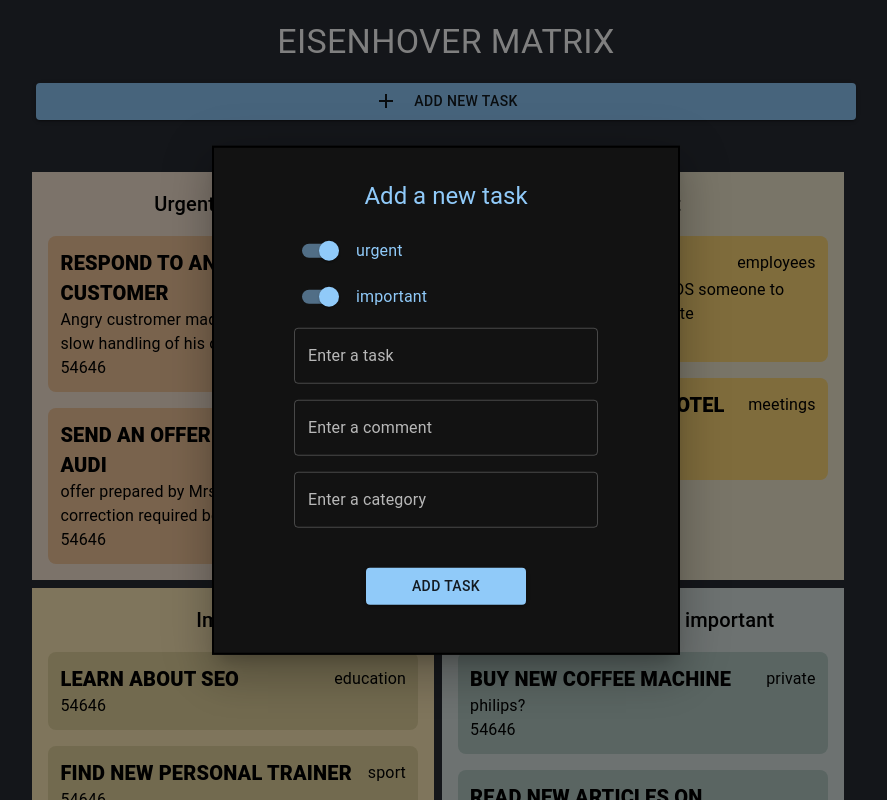
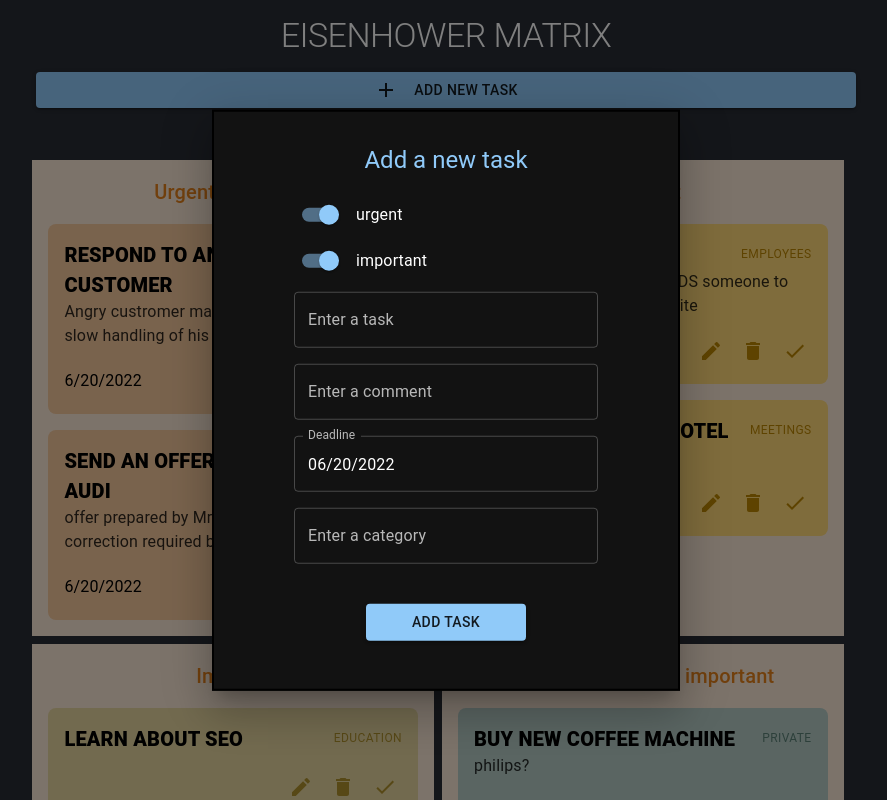
Before and after one commit to barbaradyguda/cdq-eisenhower-matrix, a React (Create React App) app: page / in a window 1280 px wide. Both pictures are taken after a click on the button "ADD NEW TASK". Shown: the top 800 px of the page, without its empty margins (194-1081 px from the left). Built offline with nearby package versions, Linux system fonts and the light colour scheme.

Commit message:
improvements and delete/done functions

```diff
--- a/index.html
+++ b/index.html
@@ -7,6 +7,6 @@
     <title>Eisenhower Matrix</title>
 </head>
 <body>
-    <script src="dist/App.js"></script>
+
 </body>
 </html>
--- a/package.json
+++ b/package.json
@@ -8,6 +8,7 @@
     "@mui/icons-material": "^5.8.4",
     "@mui/material": "^5.8.4",
     "@mui/styled-engine-sc": "^5.8.0",
+    "@mui/x-date-pickers": "^5.0.0-alpha.6",
     "@testing-library/jest-dom": "^5.16.4",
     "@testing-library/react": "^13.3.0",
     "@testing-library/user-event": "^13.5.0",
@@ -15,6 +16,7 @@
     "@types/node": "^16.11.41",
     "@types/react": "^18.0.14",
     "@types/react-dom": "^18.0.5",
+    "date-fns": "^2.28.0",
     "react": "^18.2.0",
     "react-dom": "^18.2.0",
     "react-scripts": "5.0.1",
--- a/src/App.css
+++ b/src/App.css
@@ -50,6 +50,11 @@
   text-align: left;
 }
 
+.Square:hover {
+  box-shadow: 0 0 5px white;
+  transform: scale(1.01)
+}
+
 @import url("https://fonts.googleapis.com/css2?family=Open+Sans&display=swap");
 
 /* @media (prefers-reduced-motion: no-preference) {
--- a/src/App.tsx
+++ b/src/App.tsx
@@ -1,56 +1,33 @@
 import React, { useState, useEffect } from "react";
 import "./App.css";
-import { TabClassKey, Typography } from "@mui/material";
+import { Typography } from "@mui/material";
 import Form from "./components/form";
 import { Task } from "./model";
-import { Category } from "@mui/icons-material";
 import Matrix from "./components/matrix";
-import {initialValuesUI, initialValuesU, initialValuesI, initialValuesO} from "./initialValues"
+import {
+  initialValuesUI,
+  initialValuesU,
+  initialValuesI,
+  initialValuesO,
+} from "./initialValues";
 
-// let name: string = "basia";
-// let age: number | string = 22;
-// let isStudent: boolean;
-// isStudent = true;
-// let hobbies: string[];
-// let role: [number, string];
-// role = [5, "11"];
-
-// type Person = {
-//   name: string;
-//   age?: number | string;
-// };
-// let person: Person = {
-//   name: "basia",
-//   age: 26,
-// };
-
-// type test = Person & {
-//   city: string;
-// };
-
-// let checkIt: test = {
-//   name: "aaa",
-//   age: "33",
-//   city: "blue",
-// };
-
-// let personName: unknown;
-
-// let printName: (name: string) => unknown;
 
 const App: React.FC = () => {
   const [task, setTask] = useState<Task>({} as Task);
   const [tasks, setTasks] = useState<Task[]>([]);
 
-  const [urgentImportantTasks, setUrgentImportantTasks] = useState<Task[]>(initialValuesUI);
+  const [urgentImportantTasks, setUrgentImportantTasks] =
+    useState<Task[]>(initialValuesUI);
   const [urgentTasks, setUrgentTasks] = useState<Task[]>(initialValuesU);
   const [importantTasks, setImportantTasks] = useState<Task[]>(initialValuesI);
   const [otherTasks, setOtherTasks] = useState<Task[]>(initialValuesO);
 
-  console.log(urgentImportantTasks);
   return (
+
       <div className="App">
-      <Typography className="Header">Eisenhover Matrix</Typography>
+        <Typography variant="h1" className="Header">
+          Eisenhower Matrix
+        </Typography>
         <Form
           urgentImportantTasks={urgentImportantTasks}
           setUrgentImportantTasks={setUrgentImportantTasks}
@@ -73,6 +50,7 @@ const App: React.FC = () => {
           setOtherTasks={setOtherTasks}
         />
       </div>
+
   );
 };
 
--- a/src/components/form/index.tsx
+++ b/src/components/form/index.tsx
@@ -10,6 +10,9 @@ import {
   Box,
 } from "@mui/material";
 import AddIcon from "@mui/icons-material/Add";
+import { AdapterDateFns } from "@mui/x-date-pickers/AdapterDateFns";
+import { LocalizationProvider } from "@mui/x-date-pickers/LocalizationProvider";
+import { DatePicker } from "@mui/x-date-pickers/DatePicker";
 
 const style = {
   position: "absolute" as "absolute",
@@ -22,8 +25,6 @@ const style = {
   boxShadow: 24,
   p: 4,
 };
-
-const label = { inputProps: { "aria-label": "Switch demo" } };
 
 interface Props {
   urgentImportantTasks: Task[];
@@ -48,13 +49,12 @@ const Form = ({
 }: Props) => {
   const [urgent, setUrgent] = useState<boolean>(true);
   const [important, setImportant] = useState<boolean>(true);
-  const [id, setId] = useState<number>();
   const [title, setTitle] = useState<string>("");
   const [comment, setComment] = useState<string>("");
-  const [deadline, setDeadline] = useState<number>();
+  const [deadline, setDeadline] = React.useState<Date | null>(new Date());
   const [category, setCategory] = useState<string>("");
-  const [isDone, setIsDone] = useState<boolean>();
   const [open, setOpen] = React.useState(false);
+  const [error, setError] = React.useState("");
   const handleOpen = () => setOpen(true);
   const handleClose = () => setOpen(false);
 
@@ -64,12 +64,14 @@ const Form = ({
     setTitle("");
     setComment("");
     setCategory("");
-    setIsDone(undefined);
   };
 
   const handleAdd = (e: React.FormEvent) => {
     e.preventDefault();
-    console.debug("here");
+    if (!title) {
+      setError("title");
+      return false;
+    }
     if (urgent && important) {
       setUrgentImportantTasks([
         ...urgentImportantTasks,
@@ -79,7 +81,7 @@ const Form = ({
           id: Date.now(),
           title: title || " ",
           comment: comment || " ",
-          deadline: Date.now(),
+          deadline: new Date(),
           category: category || " ",
           isDone: false,
         },
@@ -93,7 +95,7 @@ const Form = ({
           id: Date.now(),
           title: title || " ",
           comment: comment || " ",
-          deadline: Date.now(),
+          deadline: new Date(),
           category: category || " ",
           isDone: false,
         },
@@ -107,7 +109,7 @@ const Form = ({
           id: Date.now(),
           title: title || " ",
           comment: comment || " ",
-          deadline: Date.now(),
+          deadline: new Date(),
           category: category || " ",
           isDone: false,
         },
@@ -121,20 +123,21 @@ const Form = ({
           id: Date.now(),
           title: title || " ",
           comment: comment || " ",
-          deadline: Date.now(),
+          deadline: new Date(),
           category: category || " ",
           isDone: false,
         },
       ]);
     }
-
+    setError("");
     clearForm();
     handleClose();
   };
 
+
   return (
     <>
-      <Button variant="contained" onClick={handleOpen} sx={{ width: "64%" }}>
+      <Button variant="contained" onClick={handleOpen} sx={{ width: {lg: "64%", md: "80%", xs:"90%"} }}>
         <AddIcon sx={{ marginRight: 2 }} />
         Add new task
       </Button>
@@ -146,28 +149,46 @@ const Form = ({
       >
         <Box sx={style}>
           <form className="Form" id="form" onSubmit={handleAdd}>
-            <Typography id="server-modal-title" variant="h5" component="h2" color="primary" sx={{mb:2}}>
+            <Typography
+              id="server-modal-title"
+              variant="h5"
+              component="h2"
+              color="primary"
+              sx={{ mb: 2 }}
+            >
               Add a new task
             </Typography>
-            {/* <Typography id="server-modal-description" sx={{ pt: 2, mb:2 }} color="primary">
-              If you disable JavaScript, you will still see me.
-            </Typography> */}
-            <div style={{display: "flex", flexDirection: "column", justifyContent: "left", width: "80%"}}>
-            <div style={{ display: "flex", alignItems: "center", padding:4 }}>
+            <div
+              style={{
+                display: "flex",
+                flexDirection: "column",
+                justifyContent: "left",
+                width: "80%",
+              }}
+            >
+              <div
+                style={{ display: "flex", alignItems: "center", padding: 4 }}
+              >
                 <Switch
                   checked={urgent}
                   onChange={(e) => setUrgent(!urgent)}
                   inputProps={{ "aria-label": "controlled" }}
                 />
-              <Typography color="primary" sx={{ml:1}}>urgent</Typography>
+                <Typography  sx={{ ml: 1, color: "white" }}>
+                  urgent
+                </Typography>
               </div>
-            <div style={{ display: "flex", alignItems: "center", padding:4  }}>
+              <div
+                style={{ display: "flex", alignItems: "center", padding: 4 }}
+              >
                 <Switch
                   checked={important}
                   onChange={(e) => setImportant(!important)}
                   inputProps={{ "aria-label": "controlled" }}
                 />
-              <Typography color="primary" sx={{ml:1}}>important</Typography>
+                <Typography color="primary" sx={{ ml: 1, color: "white" }}>
+                  important
+                </Typography>
               </div>
 
               <TextField
@@ -176,7 +197,9 @@ const Form = ({
                 variant="outlined"
                 value={title}
                 onChange={(e) => setTitle(e.target.value)}
-              sx={{ margin:1 }}
+                error={error === "title"}
+                helperText={error === "title" && "required"}
+                sx={{ margin: 1 }}
               />
               <TextField
                 id="outlined-basic"
@@ -184,15 +207,28 @@ const Form = ({
                 variant="outlined"
                 value={comment}
                 onChange={(e) => setComment(e.target.value)}
-              sx={{ margin:1 }}
+                sx={{ margin: 1 }}
               />
+
+              <LocalizationProvider dateAdapter={AdapterDateFns}>
+                {urgent && (
+                  <DatePicker
+                    label="Deadline"
+                    value={deadline}
+                    onChange={(newValue) => setDeadline(newValue)}
+                    renderInput={(props) => (
+                      <TextField {...props} sx={{ margin: 1 }} />
+                    )}
+                  />
+                )}
+              </LocalizationProvider>
               <TextField
                 id="outlined-basic"
                 label="Enter a category"
                 variant="outlined"
                 value={category}
                 onChange={(e) => setCategory(e.target.value)}
-              sx={{ margin:1 }}
+                sx={{ margin: 1 }}
               />
             </div>
             <Button
@@ -200,7 +236,7 @@ const Form = ({
               className="Button"
               type="submit"
               form="form"
-              sx={{marginTop: 4, marginBottom: 2, width: "40%"}}
+              sx={{ marginTop: 4, marginBottom: 2, width: "40%" }}
             >
               Add task
             </Button>
@@ -211,7 +247,4 @@ const Form = ({
   );
 };
 
-export default Form;
-function e(e: any) {
-  throw new Error("Function not implemented.");
-}
+export default Form
--- a/src/components/matrix/index.tsx
+++ b/src/components/matrix/index.tsx
@@ -27,6 +27,116 @@ const Matrix = ({
   otherTasks,
   setOtherTasks,
 }: Props) => {
+  let taskTypes: Array<Task[]> = [
+    urgentImportantTasks,
+    urgentTasks,
+    importantTasks,
+    otherTasks,
+  ];
+
+  const handleDone = (id: number, singleTask: Task) => {
+    {
+      singleTask.urgent &&
+        singleTask.important &&
+        setUrgentImportantTasks(
+          urgentImportantTasks.map((urgentImportantTask) =>
+            urgentImportantTask.id === id
+              ? { ...urgentImportantTask, isDone: !urgentImportantTask.isDone }
+              : urgentImportantTask
+          )
+        );
+    }
+    {
+      singleTask.urgent &&
+        setUrgentTasks(
+          urgentTasks.map((urgentTask) =>
+            urgentTask.id === id
+              ? { ...urgentTask, isDone: !urgentTask.isDone }
+              : urgentTask
+          )
+        );
+    }
+    {
+      singleTask.important &&
+        setImportantTasks(
+          importantTasks.map((importantTask) =>
+            importantTask.id === id
+              ? { ...importantTask, isDone: !importantTask.isDone }
+              : importantTask
+          )
+        );
+    }
+    {
+      !singleTask.urgent &&
+        !singleTask.important &&
+        setOtherTasks(
+          otherTasks.map((otherTask) =>
+            otherTask.id === id
+              ? { ...otherTask, isDone: !otherTask.isDone }
+              : otherTask
+          )
+        );
+    }
+  };
+
+  const handleDelete = (id: number, singleTask: Task) => {
+    {
+      singleTask.urgent &&
+        singleTask.important &&
+        setUrgentImportantTasks(
+          urgentImportantTasks.filter(
+            (urgentImportantTask) => urgentImportantTask.id !== id
+          )
+        );
+    }
+    {
+      singleTask.urgent &&
+        setUrgentTasks(
+          urgentTasks.filter((urgentTask) => urgentTask.id !== id)
+        );
+    }
+    {
+      singleTask.important &&
+        setImportantTasks(
+          importantTasks.filter((importantTask) => importantTask.id !== id)
+        );
+    }
+    {
+      !singleTask.urgent &&
+        !singleTask.important &&
+        setOtherTasks(otherTasks.filter((otherTask) => otherTask.id !== id));
+    }
+  };
+
+  const getSquareTitle = (taskType) => {
+    switch (taskType) {
+      case urgentImportantTasks:
+        return "Urgent & Important";
+      case urgentTasks:
+        return "Urgent ";
+      case importantTasks:
+        return "Important";
+      case otherTasks:
+        return "Not urgent & Not important";
+      default:
+        return " ";
+    }
+  };
+
+  const getTasks = (taskType) => {
+    return (
+      taskType &&
+      taskType.map((task, index) => (
+        <MatrixSquare
+          index={index}
+          singleTask={task}
+          handleDone={handleDone}
+          handleDelete={handleDelete}
+        />
+      ))
+    );
+  };
+
   return (
     <>
       <Box
@@ -40,52 +150,27 @@ const Matrix = ({
           minHeight: 210,
         }}
       >
-
-        <Grid container spacing={2} sx={{ width: "64%" }}>
-          <Grid
-            item
-            xs={6}
-            style={{ backgroundColor: "#fae8d6", border: "4px solid #282c34" }}
-          >
-       <Typography variant="h6" sx={{pb:2}}> Urgent & Important</Typography>
-            {urgentImportantTasks &&
-              urgentImportantTasks.map((urgentImportantTask) => (
-                <MatrixSquare singleTask={urgentImportantTask} />
-              ))}
-          </Grid>
-          <Grid
-            item
-            xs={6}
-            style={{ backgroundColor: "#f3ebd1", border: "4px solid #282c34" }}
-          >
-                   <Typography variant="h6" sx={{pb:2}}> Urgent</Typography>
-            {urgentTasks &&
-              urgentTasks.map((urgentTask) => (
-                <MatrixSquare singleTask={urgentTask} />
-              ))}
-          </Grid>
-          <Grid
-            item
-            xs={6}
-            style={{ backgroundColor: "#ffecba", border: "4px solid #282c34" }}
-          >
-              <Typography variant="h6" sx={{pb:2}}>  Important</Typography>
-            {importantTasks &&
-              importantTasks.map((importantTask) => (
-                <MatrixSquare singleTask={importantTask} />
-              ))}
-          </Grid>
-          <Grid
-            item
-            xs={6}
-            style={{ backgroundColor: "#dbe6e3", border: "4px solid #282c34" }}
-          >
-              <Typography variant="h6" sx={{pb:2}}> Not urgent & Not important</Typography>
-            {otherTasks &&
-              otherTasks.map((otherTask) => (
-                <MatrixSquare singleTask={otherTask} />
-              ))}
-          </Grid>
+        <Grid
+          container
+          spacing={2}
+          sx={{ width: { lg: "64%", md: "80%", xs: "90%" } }}
+        >
+          {taskTypes &&
+            taskTypes.map((taskType) => (
+              <Grid
+                item
+                xs={6}
+                style={{
+                  backgroundColor: "#fae8d6",
+                  border: "4px solid #282c34",
+                }}
+              >
+                <Typography variant="h6" sx={{ pb: 2, color: "#E4801B" }}>
+                  {getSquareTitle(taskType)}
+                </Typography>
+                {getTasks(taskType)}
+              </Grid>
+            ))}
         </Grid>
       </Box>
     </>
--- a/src/components/matrix/singleTask.tsx
+++ b/src/components/matrix/singleTask.tsx
@@ -1,14 +1,18 @@
 import React from "react";
 import { Task } from "../../model";
 import "../../App.css";
-import { Typography } from "@mui/material";
+import { Typography, Stack, IconButton } from "@mui/material";
+import { Edit, Delete, Done } from "@mui/icons-material";
 
 interface Props {
+  index: number;
   singleTask: Task;
+  handleDone: (id: number, singleTask: Task) => void;
+  handleDelete: (id: number, singleTask: Task) => void;
 }
 
-const MatrixSquare = ({ singleTask }: Props) => {
-  const getColor = (task: Task) => {
+const MatrixSquare = ({ index, singleTask, handleDone,handleDelete }: Props) => {
+  const getBackgroundColor = (task: Task) => {
     if (task.urgent && task.important) {
       return "#F3C79B";
     } else if (task.important) {
@@ -20,6 +24,18 @@ const MatrixSquare = ({ singleTask }: Props) => {
     }
   };
 
+  const getColor = (task: Task) => {
+    if (task.urgent && task.important) {
+      return "#CB7218";
+    } else if (task.important) {
+      return "#B0922D";
+    } else if (task.urgent) {
+      return "#BD8700";
+    } else {
+      return "#5A8176";
+    }
+  };
+
   return (
     <div
       style={{
@@ -27,12 +43,15 @@ const MatrixSquare = ({ singleTask }: Props) => {
         flexDirection: "column",
         alignItems: "left",
         textAlign: "left",
-        padding: 12,
+        padding: 16,
         marginRight: 16,
         marginBottom: 16,
-        backgroundColor: getColor(singleTask),
-        borderRadius: 8
+        backgroundColor: getBackgroundColor(singleTask),
+        borderRadius: 8,
+        opacity: singleTask.isDone ? 0.6 : 1,
+        transition: "0.2s",
       }}
+      className={"Square"}
     >
       <div
         style={{
@@ -42,15 +61,58 @@ const MatrixSquare = ({ singleTask }: Props) => {
         }}
       >
         <Typography
-          style={{ fontSize: 20, fontWeight: 800, textTransform: "uppercase" }}
+          sx={{
+            fontSize: 20,
+             fontWeight: 800,
+             textTransform: "uppercase",
+             textDecoration: singleTask.isDone ? "line-through" : "none"
+            }}
         >
           {" "}
-          {singleTask.title}
+      {singleTask.title}
         </Typography>
-        <Typography> {singleTask.category}</Typography>
+        <Typography variant="caption" sx={{ color: getColor(singleTask), textTransform: "uppercase" }}>
+          {" "}
+          {singleTask.category}
+        </Typography>
       </div>
-      <Typography> {singleTask.comment}</Typography>
-      <Typography> {singleTask.deadline}</Typography>
+      <Typography sx={{ opacity: 0.8 }}> {singleTask.comment}</Typography>
+      <div
+        style={{
+          display: "flex",
+          justifyContent: "space-between",
+          alignItems: "center",
+          marginTop: 16,
+        }}
+      >
+        {singleTask.deadline ? (
+          <Typography>
+            {" "}
+            {singleTask.deadline.toLocaleDateString("en-US")}
+          </Typography>
+        ) : (
+          <span />
+        )}
+        <Stack direction="row" alignItems="center" spacing={1}>
+          <IconButton aria-label="delete" size="small">
+            <Edit sx={{ color: getColor(singleTask) }} />
+          </IconButton>
+          <IconButton
+          aria-label="delete"
+           size="small"
+           onClick={() => handleDelete(singleTask.id, singleTask)}
+            >
+            <Delete sx={{ color: getColor(singleTask) }} />
+          </IconButton>
+          <IconButton
+            aria-label="delete"
+            size="small"
+            onClick={() => handleDone(singleTask.id, singleTask)}
+          >
+            <Done sx={{ color: getColor(singleTask) }} />
+          </IconButton>
+        </Stack>
+      </div>
     </div>
   );
 };
--- a/src/initialValues.ts
+++ b/src/initialValues.ts
@@ -7,7 +7,7 @@ export let initialValuesUI: Task[] = [
     id: 1,
     title: "Respond to angry customer",
     comment: "Angry custromer made a complaint about the slow handling of his order",
-    deadline: 54646,
+    deadline: new Date(),
     category: "customer service",
     isDone: false,
   },
@@ -17,7 +17,7 @@ export let initialValuesUI: Task[] = [
     id: 2,
     title: "Send an offer to Audi",
     comment: "offer prepared by Mrs. Elżbieta Białkiewicz - correction required before sending the email.",
-    deadline: 54646,
+    deadline: new Date(),
     category: "customer service",
     isDone: false,
   },
@@ -30,7 +30,7 @@ export let initialValuesU: Task[] = [
     id: 3,
     title: "Hire new employee",
     comment: "A designers team really NEEDS someone to help with flowers shop website",
-    deadline: 54646,
+    deadline: new Date(),
     category: "employees",
     isDone: false,
   },
@@ -40,7 +40,7 @@ export let initialValuesU: Task[] = [
     id: 4,
     title: "Book conference hotel",
     comment: "For about 40 people",
-    deadline: 54646,
+    deadline: new Date(),
     category: "meetings",
     isDone: false,
   },
@@ -52,7 +52,6 @@ export let initialValuesI: Task[] = [
     important: true,
     id: 5,
     title: "Learn about SEO",
-    deadline: 54646,
     category: "education",
     isDone: false,
   },
@@ -61,7 +60,6 @@ export let initialValuesI: Task[] = [
     important: true,
     id: 6,
     title: "Find new personal trainer",
-    deadline: 54646,
     category: "sport",
     isDone: false,
   },
@@ -74,7 +72,6 @@ export let initialValuesO: Task[] = [
     id: 7,
     title: "Buy new coffee machine",
     comment: "philips?",
-    deadline: 54646,
     category: "private",
     isDone: false,
   },
@@ -83,7 +80,6 @@ export let initialValuesO: Task[] = [
     important: false,
     id: 8,
     title: "Read new articles on uxdesign.",
-    deadline: 54646,
     category: "education",
     isDone: false,
   },
--- a/src/model.ts
+++ b/src/model.ts
@@ -1,10 +1,10 @@
 export interface Task {
     urgent: boolean;
     important: boolean;
-    id?: number;
+    id: number;
     title: string;
     comment?: string;
-    deadline?: number;
+    deadline?: Date;
     category?: string;
     isDone: boolean;
 }
```
Also changed, not shown: 1 other file (tests, documents, lock files or other folders). Lines whose indentation alone changed are shown as unchanged.
